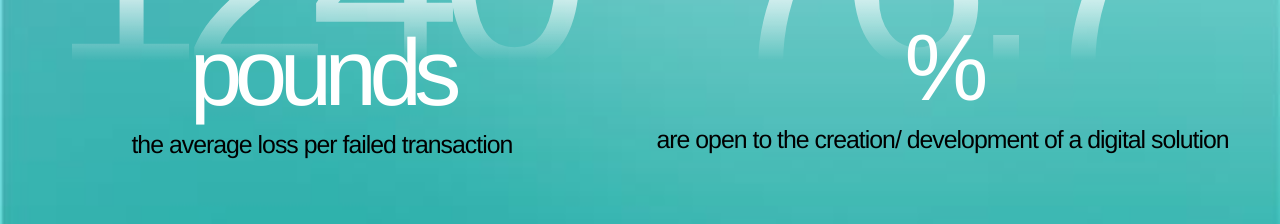
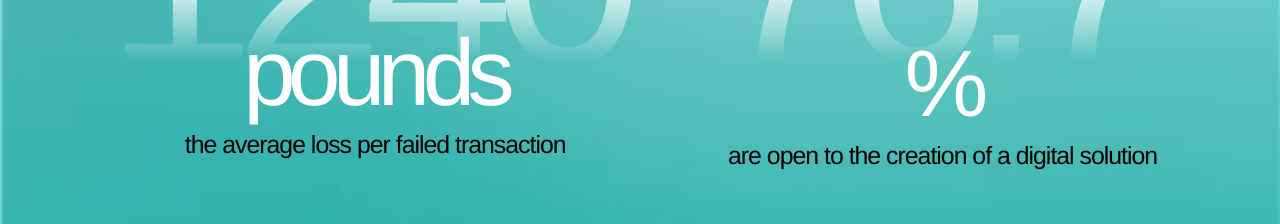
Before and after one commit to DevMysticCode/openproperty_new_website, a React (Vite) app: page / in a window 1280 px wide. Shown: the part 3820-4044 px from the top of the page. Built offline with nearby package versions, Linux system fonts and the light colour scheme.

Commit message:
Problem section subtext changed

```diff
--- a/src/components/StatsSectionNew.tsx
+++ b/src/components/StatsSectionNew.tsx
@@ -146,7 +146,7 @@ export default function StatsSectionNew({ delay = 0 }: StatsSectionProps) {
               %
             </p>
             <p className="text-fluid-sm-16-28 -tracking-4 text-black text-center">
-              are open to the creation/ development of a digital solution
+              are open to the creation of a digital solution
             </p>
           </div>
         </div>
```
